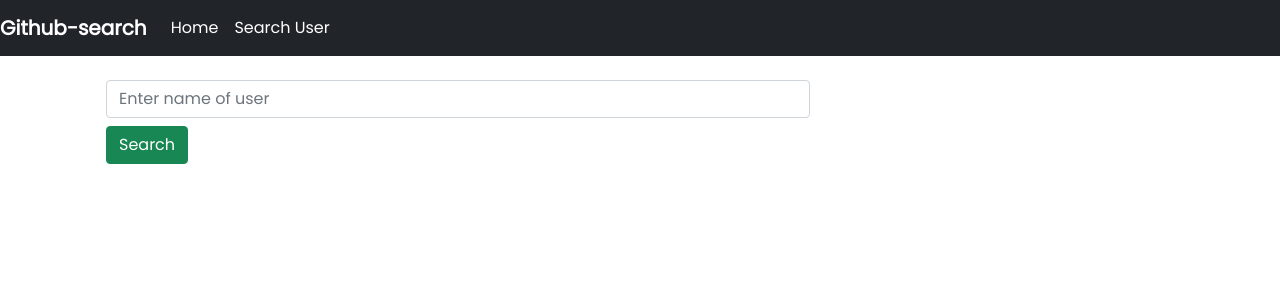
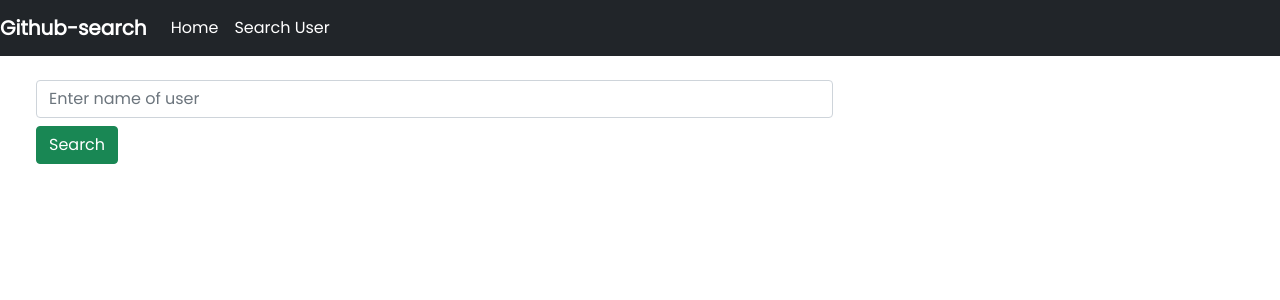
Before and after one commit to Ruweydha/Github-Search, an Angular app: page /users in a window 1280 px wide. Shown: the top 300 px of the page. Built offline with nearby package versions, Linux system fonts and the light colour scheme; a web font is replaced by a local one.

Commit message:
Added some space and changed the container class to container-fluid

```diff
--- a/src/app/display-user/display-user.component.html
+++ b/src/app/display-user/display-user.component.html
@@ -1,4 +1,4 @@
-<div class="container">
+<div class="container-fluid">
 
     <div class="row">
         <div>
@@ -7,7 +7,7 @@
     </div>
     <div  *ngIf = "user" class="mt-3">
         <h2 class="text-center">User Details</h2>
-        <img [src] ="user.avatar_url">
+        <img src ="{{user.avatar_url}}">
 
         <div class="info">
             <div class="mt-5">
@@ -19,7 +19,7 @@
         </div>
     </div>
 
-            <table class="table container-fluid" *ngIf = "user">
+     <table class="table container" *ngIf = "user">
          <h2 class="text-center">Repos</h2>
          <thead class="row">
              <td class="col-md-3">Name</td>
@@ -34,7 +34,9 @@
             <td class="col-md-3">{{repo.language}}</td>
             <td class="col-md-3">{{repo.forks_count}}</td>
          </tr>
-
     </table>
+    <div *ngIf = 'user' class="container-fluid mt-5">
+        <app-footer></app-footer>
+    </div>
 
 </div>
```
Lines whose indentation alone changed are shown as unchanged.
